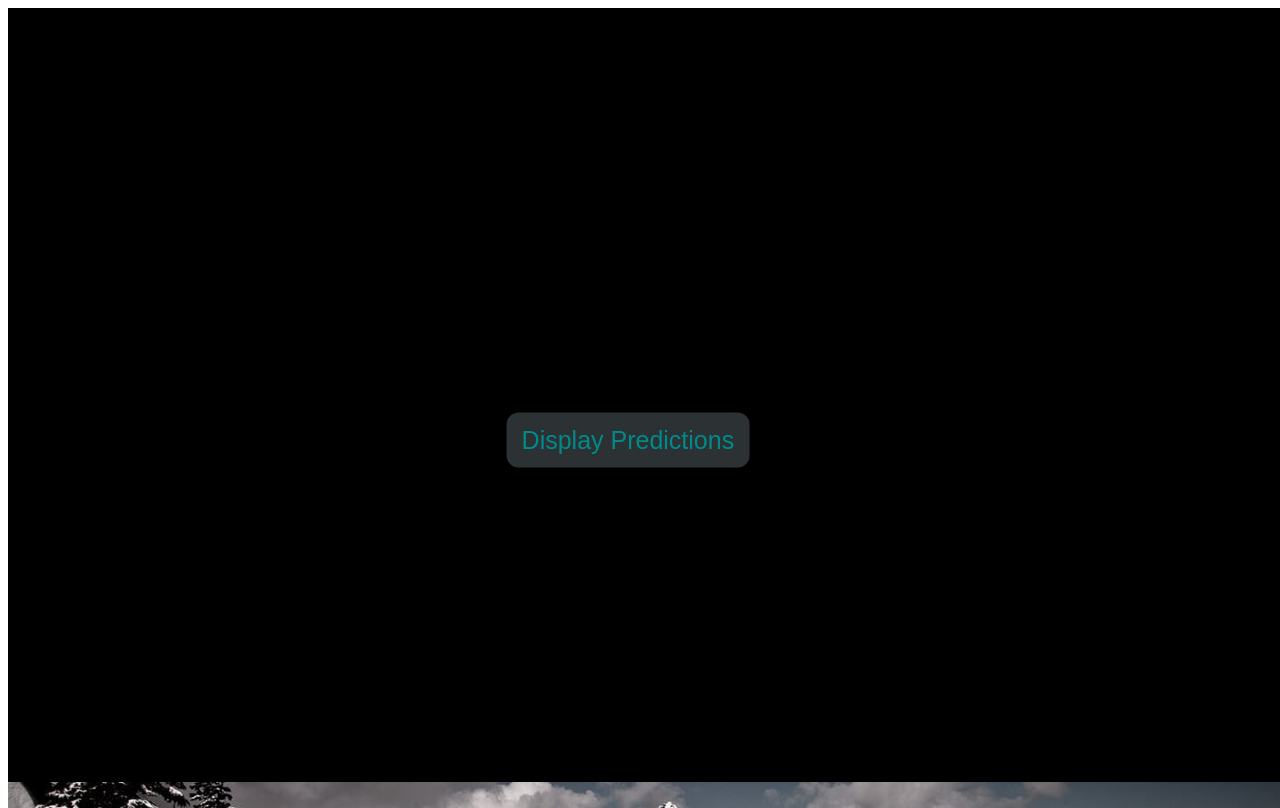
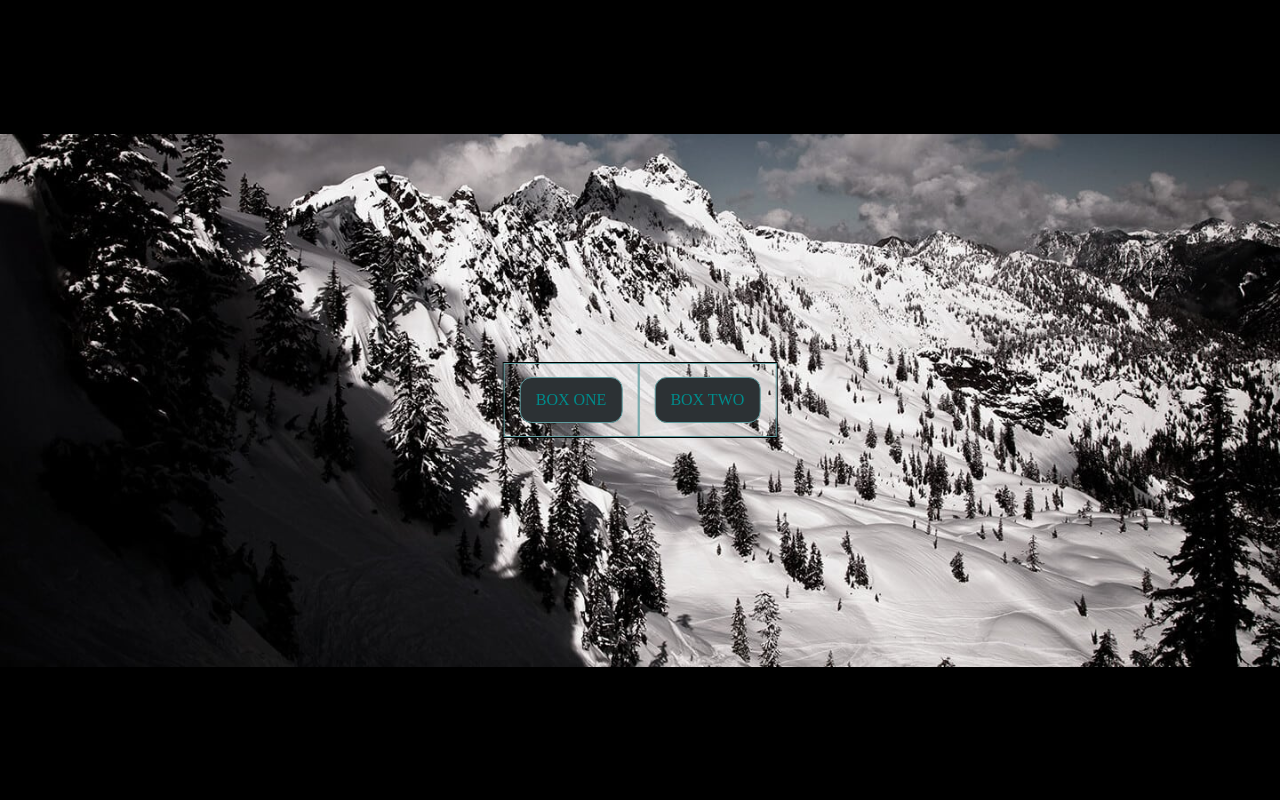
Before and after one commit to algernopkrieger42/Exit52, a plain HTML site: page HTML/index.html in a window 1280 px wide. Both pictures are taken after a click on the button "Display Predictions". Drawn offline with Linux system fonts and the light colour scheme.

```diff
--- a/HTML/app.js
+++ b/HTML/app.js
@@ -0,0 +1,12 @@
+function displayPrediction() {
+    document.getElementById("button").style.display = 'none';
+    document.getElementById("float-container").style.display = 'block';
+}
+
+function readJSON() {
+    fetch('predictions.json')
+    .then(response => response.json())
+    var mydata = JSON.parse(response);
+    var date = mydata[0].Todays_Date;
+    var statment = date.concat(' ',mydata[0].Todays_Prediction);
+}
--- a/HTML/css/styles.css
+++ b/HTML/css/styles.css
@@ -1,6 +1,10 @@
 body, html {
+    margin: 0;
     font-family: system_ui;
     height: 100%;
+    box-sizing: border-box;
+    overflow: hidden
+
 }
 
 .image-container {
@@ -15,14 +19,17 @@
     background-size:contain;
     background-blend-mode:difference;
     background-origin:border-box;
-    position:fixed;
+    position:relative;
+    z-index: 0;
+    display: block;
 
 }
+
 .button {
     position:fixed;
-    top: 55%;
+    top: 50%;
     left: 50%;
-    transform: translate(-55%, -50%);
+    transform: translate(-50%, -50%);
     border:cadetblue;
     color:darkcyan;
     padding: 13px 15px;
@@ -32,6 +39,51 @@
     cursor: pointer;
     border-radius: 12px;
     background-color: rgb(44, 49, 52);
-    object-position:0%;
+    /*object-position:0%;*/
+    transition: ease-out .3s;
+    outline: none;
+    z-index: 1;
 
 }
+
+.button:hover {
+    box-shadow: inset 250px 0 0 0 rgb(6, 13, 38);
+    cursor: pointer;
+    color: darkcyan;
+}
+
+
+
+.float-container {
+    position: relative;
+    border: 1px solid black;
+    display: block;
+    top: 50%;
+    left: 50%;
+    transform: translate(-50%, -50%);
+    width: fit-content;
+    position: absolute;
+    display: none;
+}
+
+.float-child {
+    border: 1px solid cadetblue;
+    color:darkcyan;
+    padding: 13px 15px;
+    width: fit-content;
+    float: left;
+}
+
+.box {
+    display: block;
+    text-align: center;
+    z-index: 4;
+    color:darkcyan;
+    padding: 13px 15px;
+    background-color: rgb(44, 49, 52);
+    border-radius: 12px;
+    border: 1px solid cadetblue;
+    float: left;
+
+
+}
--- a/HTML/index.html
+++ b/HTML/index.html
@@ -5,10 +5,19 @@
         <meta name="viewport" content="width=device-width, initial-scale=1.0">
         <title>Snow Prediction</title>
         <link rel="stylesheet" href="css/styles.css">
+        <script type="text/javascript" src="app.js"></script>
     </head>
     <body>
         <div class="image-container">
-            <button class="button">Display Predictions</button>
+            <button id="button" class="button" onclick="displayPrediction()">Display Predictions</button>
         </div>
+    <div id='float-container' class="float-container">
+            <div class="float-child">
+                <box1 class="box">BOX ONE</box1>
+            </div>
+            <div class="float-child">
+                   <box2 class="box">BOX TWO</box2>
+            </div>
+    </div>
     </body>
 </html>
--- /dev/null
+++ b/HTML/predictions.json
@@ -0,0 +1 @@
+{"Todays_Prediction": 0, "Tomorrows_Prediction": 0.0, "Todays_Date": "Today - Thursday Jun 13 Prediction:", "Tomorrows_Date": "Tomorrow - Friday Jun 14 Prediction:"}
--- /dev/null
+++ b/HTML/testing.js
@@ -0,0 +1,6 @@
+function fetchJSONData() {
+    fetch('./predictions.json')
+    .then((response) => JSON.parse())
+    .then((json) => console.log(json[0]));
+}
+fetchJSONData()
```
Also changed, not shown: 1 other file.
